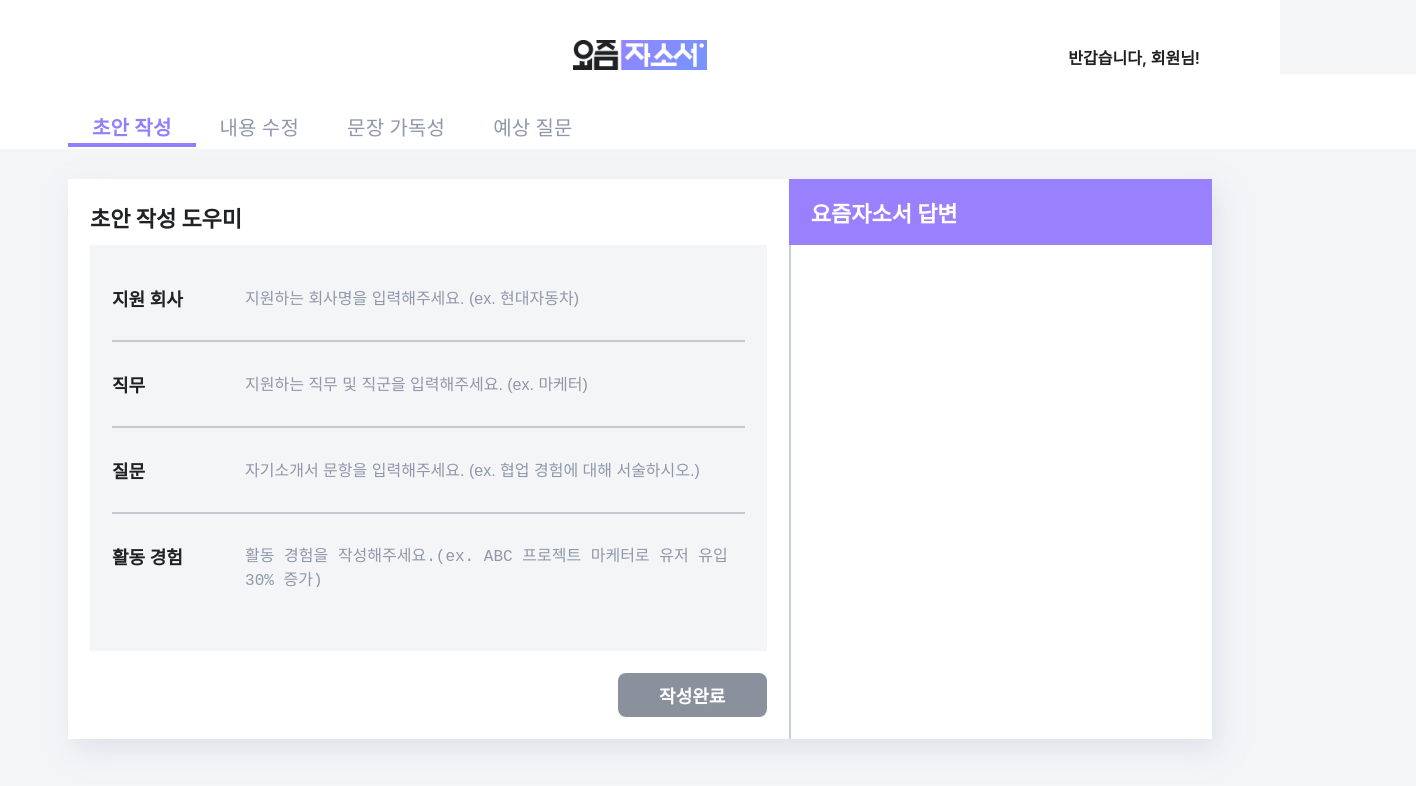
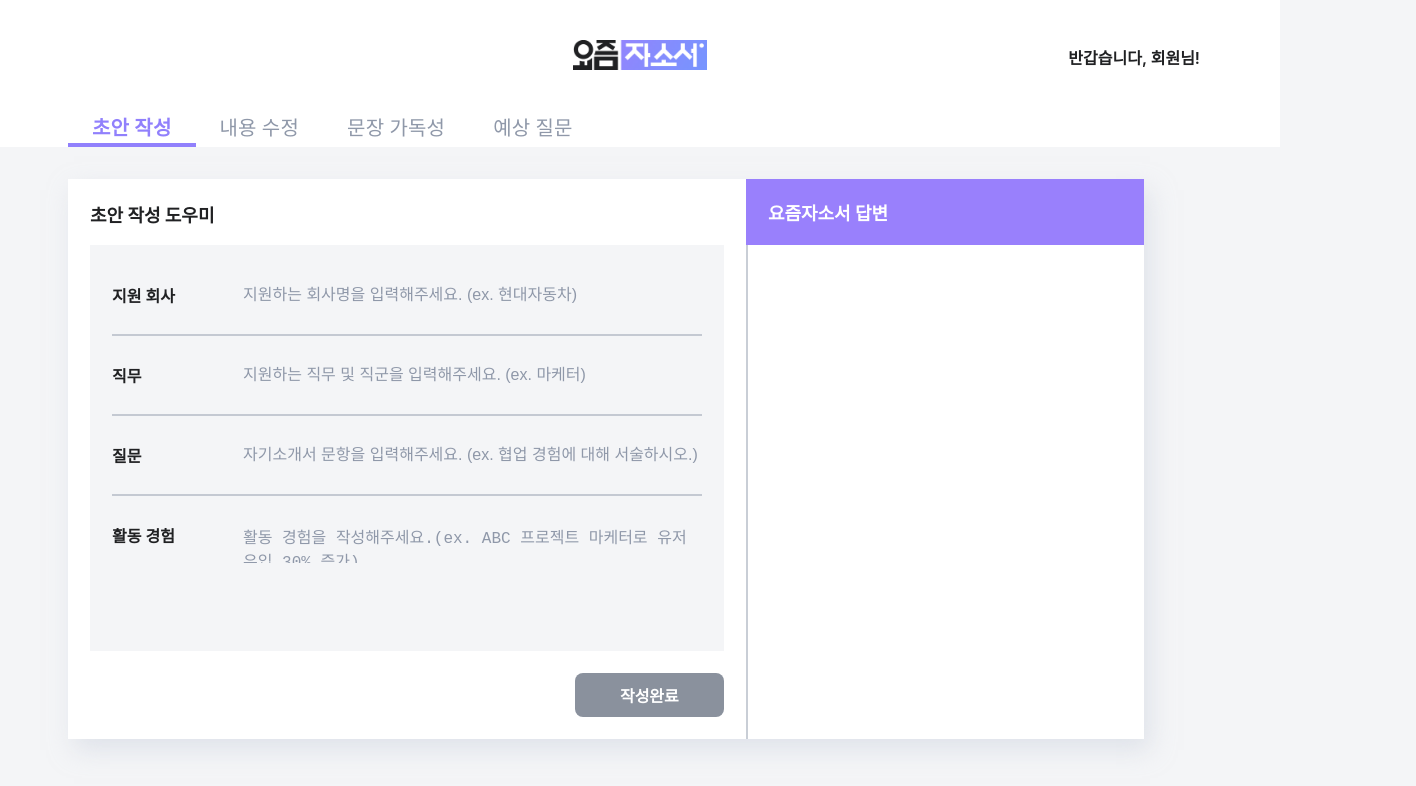
Before and after one commit to kyulee0103/recentJasoSeoFE, a React (Create React App) app: page /helper in a window 1280 px wide. Shown: the top 786 px of the page, 1416 px wide, since content can reach past the window. Built offline with nearby package versions, Linux system fonts and the light colour scheme.

Commit message:
feat: 전체 글씨 크기 수정

```diff
--- a/src/Components/AnswerBox.tsx
+++ b/src/Components/AnswerBox.tsx
@@ -24,7 +24,6 @@ import Loading from '../assets/123243-white-loading-spinner.json'
 import Lottie from 'lottie-react'
 
 const Total = styled.div`
-    margin-right: 68px;
     height: 70vh;
     background-color: #ffffff;
     box-shadow: 6px 11px 23px rgba(204, 209, 221, 0.5);
@@ -48,7 +47,7 @@ const GptTop = styled.div`
         margin: 0;
         color: #ffffff;
         font-weight: 700;
-        font-size: 22px;
+        font-size: 18px;
         margin-right: 10px;
     }
 `
@@ -68,7 +67,7 @@ const Top = styled.div`
         margin: 0;
         color: #202123;
         font-weight: 700;
-        font-size: 22px;
+        font-size: 18px;
     }
 `
 const ContentsBox = styled.div`
@@ -106,7 +105,7 @@ const Btn1 = styled.button`
     border: 0;
     color: #ffffff;
     font-weight: 600;
-    font-size: 18px;
+    font-size: 16px;
 `
 
 const Btn2 = styled.button`
@@ -118,7 +117,7 @@ const Btn2 = styled.button`
     color: #ffffff;
     font-weight: 600;
     cursor: pointer;
-    font-size: 18px;
+    font-size: 16px;
 `
 
 function AnswerBox({id}: {id: number}) {
--- a/src/Components/Card.tsx
+++ b/src/Components/Card.tsx
@@ -14,7 +14,7 @@ const Spot = styled.div`
 const Total = styled.div`
     margin: 15px;
     width: 30vw;
-    height: 230px;
+    height: 215px;
     background: #ffffff;
     box-shadow: 7px 6px 17px -2px #e3ddfc;
     border-radius: 10px;
@@ -34,7 +34,7 @@ const Total = styled.div`
 `
 const Title = styled.div`
     font-weight: 700;
-    font-size: 24px;
+    font-size: 240px;
     color: rgba(32, 33, 35, 0.61);
     display: flex;
     margin-top: 50px;
@@ -46,7 +46,7 @@ const Title = styled.div`
 `
 const Detail = styled.p`
     font-weight: 500;
-    font-size: 18px;
+    font-size: 16px;
     line-height: 140%;
     color: rgba(32, 33, 35, 0.61);
     margin-left: 25px;
--- a/src/Components/First.tsx
+++ b/src/Components/First.tsx
@@ -8,7 +8,7 @@ const Total = styled.div`
     p {
         width: 150px;
         font-weight: 600;
-        font-size: 18px;
+        font-size: 16px;
         color: #202123;
     }
     input {
@@ -16,7 +16,7 @@ const Total = styled.div`
         width: 90%;
         border: 0;
         background-color: #f4f5f7;
-        font-size: 18px;
+        font-size: 16px;
         &::placeholder {
             color: #8f98a9;
             font-weight: 500;
@@ -32,7 +32,7 @@ const Total = styled.div`
         background-color: #f4f5f7;
         width: 90%;
         margin-top: 15px;
-        font-size: 18px;
+        font-size: 16px;
         &::placeholder {
             color: #8f98a9;
             font-weight: 500;
--- a/src/Components/Fourth.tsx
+++ b/src/Components/Fourth.tsx
@@ -11,11 +11,11 @@ const Total = styled.div`
         width: 100%;
         margin-top: 15px;
         height: 41vh;
-        font-size: 18px;
+        font-size: 16px;
         &::placeholder {
             color: #8f98a9;
             font-weight: 500;
-            font-size: 18px;
+            font-size: 16px;
         }
         &:focus {
             outline: none;
--- a/src/Components/Second.tsx
+++ b/src/Components/Second.tsx
@@ -8,7 +8,7 @@ const Total = styled.div`
     p {
         width: 150px;
         font-weight: 600;
-        font-size: 18px;
+        font-size: 16px;
         color: #202123;
     }
     input {
@@ -32,12 +32,12 @@ const Total = styled.div`
         background-color: #f4f5f7;
         width: 100%;
         margin-top: 15px;
-        height: 30vh;
-        font-size: 18px;
+        height: 20vh;
+        font-size: 16px;
         &::placeholder {
             color: #8f98a9;
             font-weight: 500;
-            font-size: 18px;
+            font-size: 16px;
         }
         &:focus {
             outline: none;
--- a/src/Components/Third.tsx
+++ b/src/Components/Third.tsx
@@ -11,11 +11,11 @@ const Total = styled.div`
         width: 100%;
         margin-top: 15px;
         height: 41vh;
-        font-size: 18px;
+        font-size: 16px;
         &::placeholder {
             color: #8f98a9;
             font-weight: 500;
-            font-size: 18px;
+            font-size: 16px;
         }
         &:focus {
             outline: none;
--- a/src/Pages/Helper.tsx
+++ b/src/Pages/Helper.tsx
@@ -3,8 +3,7 @@ import Header from '../Components/Header'
 import BasicTabs from '../Components/BasicTabs'
 
 const White = styled.div`
-    width: 100%;
-    height: 50px;
+    height: 48px;
     background-color: white;
     padding-left: 68px;
     padding-right: 68px;
```
